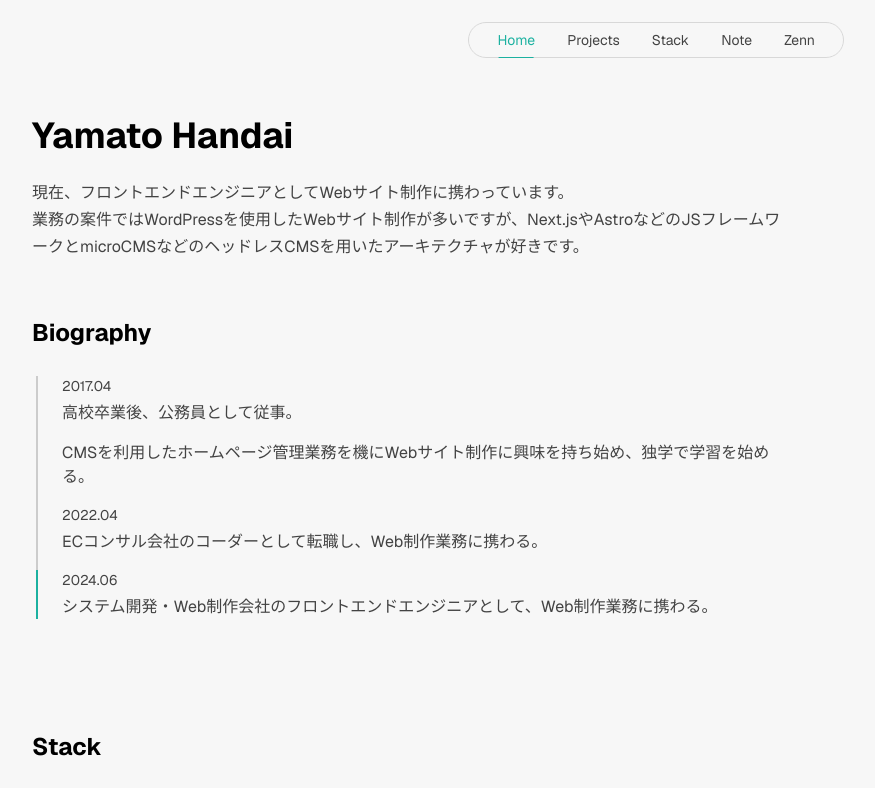
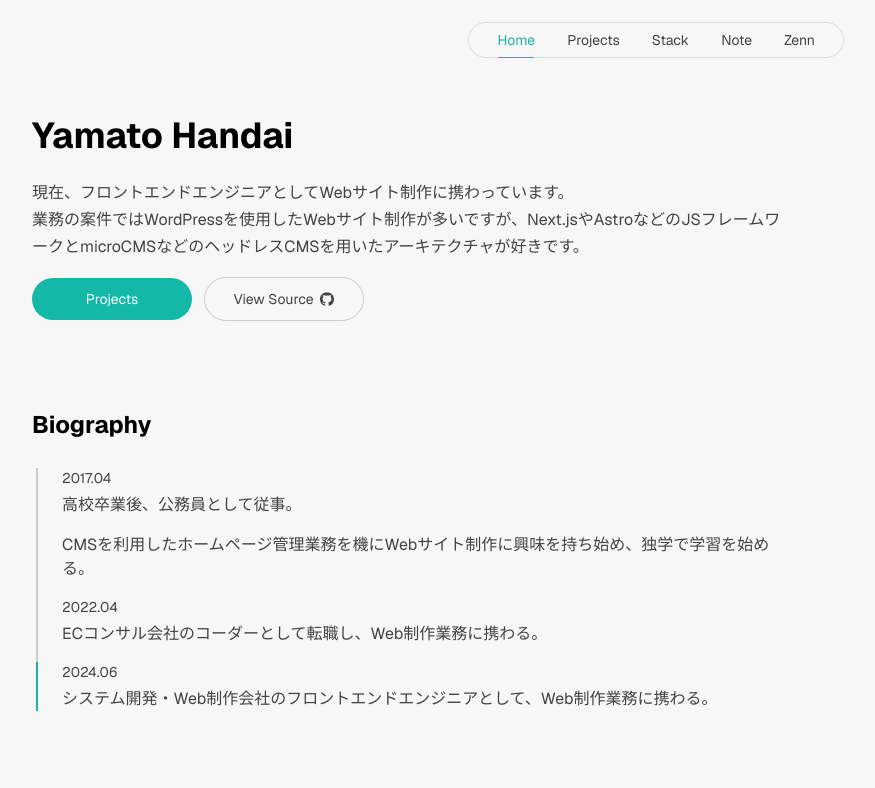
Before and after one commit to H-ymt/hymt, a Next.js app: page / in a window 1280 px wide. Shown: the top 788 px of the page, without its empty margins (228-1103 px from the left). Built offline with nearby package versions, Linux system fonts and the light colour scheme.

Commit message:
feat(*): WIP

```diff
--- a/app/components/global-menu/index.module.css
+++ b/app/components/global-menu/index.module.css
@@ -1,6 +1,6 @@
 .menu {
   padding: 0 0.75rem;
-  background-color: rgb(from var(--color-background) r g b / 85%);
+  background-color: rgb(from var(--color-background) r g b / 80%);
   backdrop-filter: blur(6px);
   border: 1px solid var(--color-border-muted);
   border-radius: var(--rounded-full);
@@ -38,3 +38,54 @@
 .menuItem:hover {
   color: var(--color-primary);
 }
+
+.menuMobile {
+  display: none;
+}
+
+.icon {
+  display: flex;
+  align-items: center;
+  padding: 0.5rem 0.25rem 0.425rem;
+  color: inherit;
+}
+
+.icon svg {
+  display: inline-flex;
+  width: 1.5rem;
+  height: 1.5rem;
+  aspect-ratio: 1;
+}
+
+.icon.active svg {
+  color: var(--color-primary);
+}
+
+.icon.zenn svg {
+  width: 1.1rem;
+  height: 1.1rem;
+}
+
+.icon.zenn.active::after {
+  bottom: -0.267rem;
+}
+
+@media screen and (width <= 767px) {
+  .menu {
+    padding-inline: 1.5rem;
+  }
+
+  .menuDefault {
+    display: none;
+  }
+
+  .menuMobile {
+    display: flex;
+    gap: 0.5rem;
+    align-items: center;
+  }
+
+  .menuItem {
+    padding-block: 0.75rem;
+  }
+}
--- a/app/components/global-menu/index.tsx
+++ b/app/components/global-menu/index.tsx
@@ -2,6 +2,8 @@
 
 import Link from 'next/link'
 import { usePathname } from 'next/navigation'
+
+import { HomeIcon, NoteIcon, ProjectIcon, StacksIcon, ZennIcon } from '@/app/components/icons'
 
 import styles from './index.module.css'
 
@@ -9,22 +11,27 @@ const navLink = [
   {
     label: 'Home',
     path: '/',
+    icon: HomeIcon,
   },
   {
     label: 'Projects',
     path: '/projects',
+    icon: ProjectIcon,
   },
   {
     label: 'Stack',
     path: '/stack',
+    icon: StacksIcon,
   },
   {
     label: 'Note',
     path: '/note',
+    icon: NoteIcon,
   },
   {
     label: 'Zenn',
     path: '/zenn',
+    icon: ZennIcon,
   },
 ]
 
@@ -34,6 +41,7 @@ export default function GlobalMenu() {
   return (
     <nav aria-label="グローバルメニュー" className={styles.menu}>
       <div className={styles.menuList}>
+        <div className={styles.menuDefault}>
           {navLink.map(({ label, path }) => (
             <Link
               key={path}
@@ -45,6 +53,18 @@ export default function GlobalMenu() {
             </Link>
           ))}
         </div>
+        <div className={styles.menuMobile}>
+          {navLink.map(({ icon: Icon, path, label }) => (
+            <Link
+              key={path}
+              href={path}
+              className={`${styles.icon} ${pathname === path ? styles.active : ''} ${label === 'Zenn' ? styles.zenn : ''}`}
+            >
+              <Icon aria-label={label} />
+            </Link>
+          ))}
+        </div>
+      </div>
     </nav>
   )
 }
--- a/app/components/header/index.module.css
+++ b/app/components/header/index.module.css
@@ -25,3 +25,19 @@
     padding-inline: 1.5rem;
   }
 }
+
+@media screen and (width <= 767px) {
+  .header {
+    position: fixed;
+    top: unset;
+    bottom: 0;
+    bottom: 1rem;
+    left: 50%;
+    height: auto;
+    transform: translateX(-50%);
+  }
+
+  .headerInner {
+    height: auto;
+  }
+}
--- a/app/components/ui/button/index.module.css
+++ b/app/components/ui/button/index.module.css
@@ -3,6 +3,7 @@
   transition: background 0.2s;
 }
 
+/* Size */
 .small {
   padding: 0.25rem 0.75rem;
   font-size: 12px;
@@ -23,7 +24,12 @@
   border-radius: var(--rounded-full);
 }
 
+/* Visual */
 .primary {
+  display: inline-flex;
+  gap: 0.5em;
+  align-items: center;
+  justify-content: center;
   color: var(--color-button-primary-foreground);
   background-color: var(--color-button-primary);
   border: none;
@@ -45,3 +51,23 @@
 .secondary:focus {
   background-color: rgb(from var(--color-button-secondary) r g b / 70%);
 }
+
+.outline {
+  display: inline-flex;
+  gap: 0.5em;
+  justify-content: center;
+  color: var(--color-heading);
+  background: transparent;
+  border: 1px solid var(--color-border);
+  transition:
+    background 0.2s,
+    color 0.2s,
+    border 0.2s;
+}
+
+.outline:hover,
+.outline:focus {
+  color: var(--color-text-heading);
+  background: var(--color-background-soft);
+  border: 1px solid;
+}
--- a/app/components/ui/button/index.tsx
+++ b/app/components/ui/button/index.tsx
@@ -5,7 +5,7 @@ import styles from './index.module.css'
 
 type ButtonProps = {
   size?: 'small' | 'medium' | 'large'
-  visual?: 'primary' | 'secondary' | 'tertiary'
+  visual?: 'primary' | 'secondary' | 'outline'
   children: React.ReactNode
   className?: string
   href?: string
--- a/app/globals.css
+++ b/app/globals.css
@@ -30,13 +30,13 @@
 @media (prefers-color-scheme: dark) {
   :root {
     --color-primary: #1cb1a0;
-    --color-text-heading: #f5f5f5;
-    --color-text-base: #adadad;
+    --color-text-heading: #e8e8e8;
+    --color-text-base: #bdc1c6;
     --color-text-muted: #929292;
-    --color-background: #101010;
-    --color-background-soft: #1b1b1b;
-    --color-border: #767676;
-    --color-border-muted: #f5f5f51a;
+    --color-background: #1f1f1f;
+    --color-background-soft: #28292a;
+    --color-border: #313335;
+    --color-border-muted: #313335;
     --color-button-primary: #14b8a6;
     --color-button-primary-foreground: #f8f8f8;
     --color-button-secondary: #313131;
--- a/app/page.module.css
+++ b/app/page.module.css
@@ -12,18 +12,39 @@
 }
 
 @media screen and (width <= 576px) {
+  .container {
+    padding-block: 3rem 4rem;
+  }
+
   .section {
     padding-block: 2rem;
   }
 }
 
-.pageHeading {
+.hero {
+  padding-bottom: 2rem;
+}
+
+.heroHeading {
   padding-block: 0 1.25rem;
   font-size: 2.25rem;
 }
 
 .heroText {
   font-size: 1rem;
+}
+
+.heroButtonContainer {
+  display: flex;
+  gap: 0.75rem;
+  align-items: center;
+  justify-content: flex-start;
+  margin-top: 1rem;
+}
+
+.heroButtonIcon {
+  display: inline-flex;
+  align-items: center;
 }
 
 @media screen and (width <= 576px) {
--- a/app/page.tsx
+++ b/app/page.tsx
@@ -1,6 +1,7 @@
 import Image from 'next/image'
 
 import Container from '@/app/components/container'
+import { GithubIcon } from '@/app/components/icons'
 import Button from '@/app/components/ui/button'
 
 import styles from './page.module.css'
@@ -132,12 +133,30 @@ const stack = [
 export default function Home() {
   return (
     <Container className={styles.container}>
-      <h1 className={styles.pageHeading}>Yamato Handai</h1>
-      <p className={styles.heroText}>
-        現在、フロントエンドエンジニアとしてWebサイト制作に携わっています。
-        <br />
-        業務の案件ではWordPressを使用したWebサイト制作が多いですが、Next.jsやAstroなどのJSフレームワークとmicroCMSなどのヘッドレスCMSを用いたアーキテクチャが好きです。
-      </p>
+      <div className={styles.hero}>
+        <h1 className={styles.heroHeading}>Yamato Handai</h1>
+        <p className={styles.heroText}>
+          現在、フロントエンドエンジニアとしてWebサイト制作に携わっています。
+          <br />
+          業務の案件ではWordPressを使用したWebサイト制作が多いですが、Next.jsやAstroなどのJSフレームワークとmicroCMSなどのヘッドレスCMSを用いたアーキテクチャが好きです。
+        </p>
+        <div className={styles.heroButtonContainer}>
+          <Button href="/projects" visual="primary" className={styles.heroButton}>
+            Projects
+          </Button>
+          <Button
+            href="https://github.com/H-ymt/hymt"
+            target="_blank"
+            visual="outline"
+            className={styles.heroButton}
+          >
+            View Source
+            <span className={styles.heroButtonIcon}>
+              <GithubIcon />
+            </span>
+          </Button>
+        </div>
+      </div>
 
       <section className={styles.section}>
         <h2 className={styles.sectionTitle}>Biography</h2>
--- a/app/projects/page.tsx
+++ b/app/projects/page.tsx
@@ -1,6 +1,7 @@
 import Container from '@/app/components/container'
 import ProjectList from '@/app/components/project-list'
 
+// FIXME: コンテンツが表示されない
 export default function ProjectsPage() {
   return (
     <Container type="subpage">
```
Also changed, not shown: app/components/icons/index.tsx (+67 -12 lines). Lines whose indentation alone changed are shown as unchanged.
